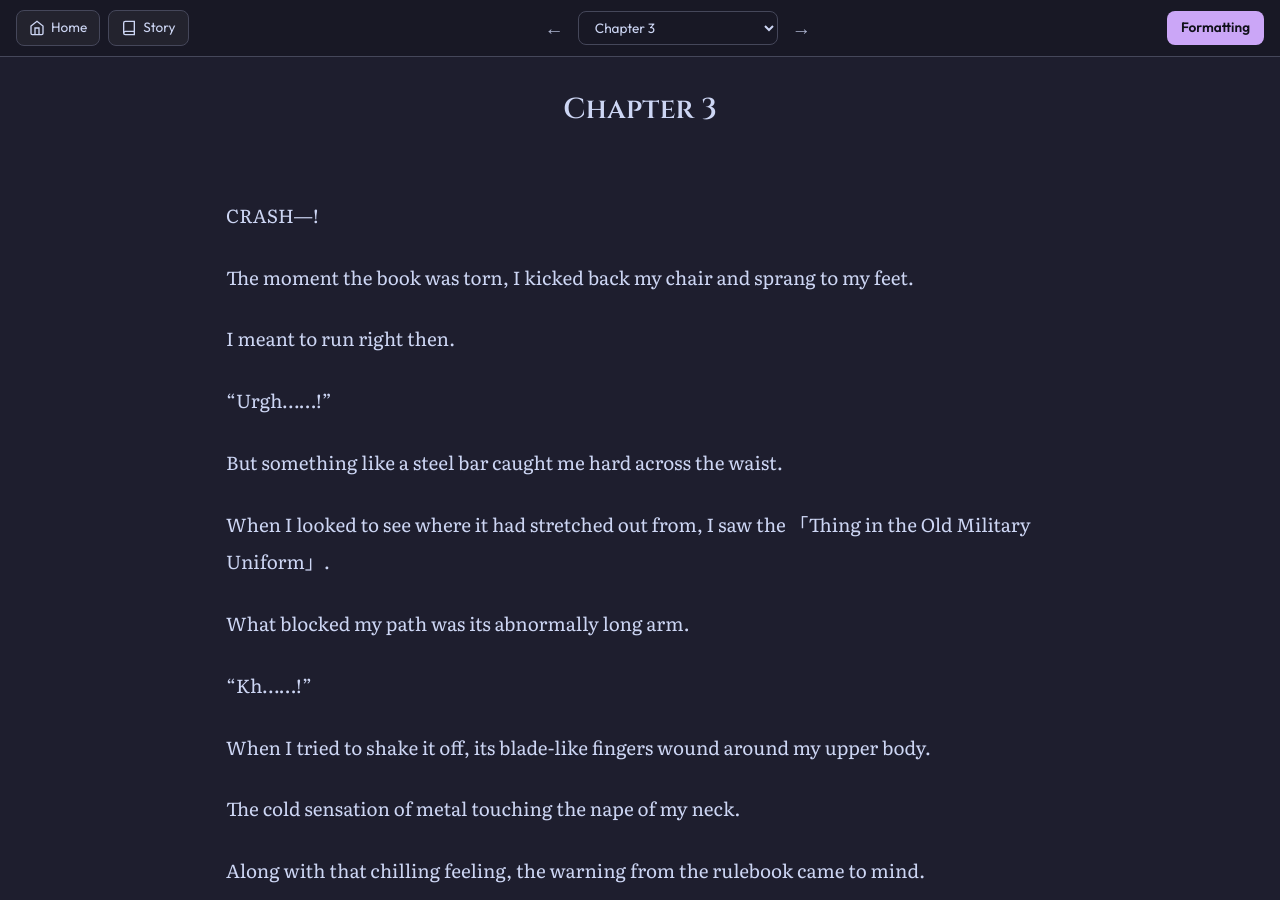
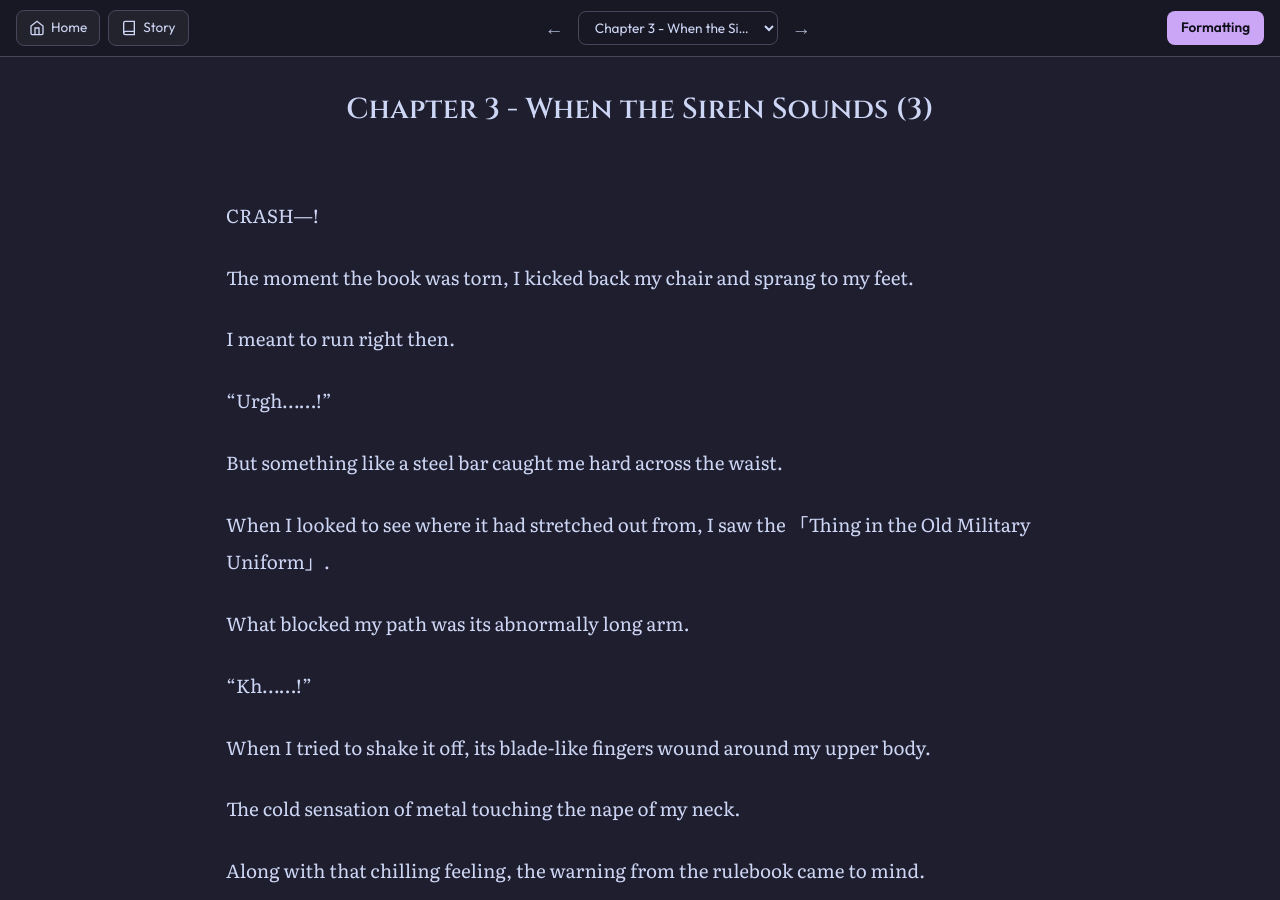
Before and after one commit to soleumn/soleumn.github.io, a Jekyll site: the page built from _chapters/esg/ch3.md, in a window 1280 px wide and 900 px high. Built offline with Jekyll 4.4.1, drawn with Linux system fonts in a browser that asks for light colours; comment, search, counter and statistics services are not loaded.

Commit message:
Update ch3.md

```diff
--- a/_chapters/esg/ch3.md
+++ b/_chapters/esg/ch3.md
@@ -1,5 +1,5 @@
 ---
-title: "Chapter 3"
+title: "Chapter 3 - When the Siren Sounds (3)"
 categories: esg
 capitulo: 3
 ---
```
